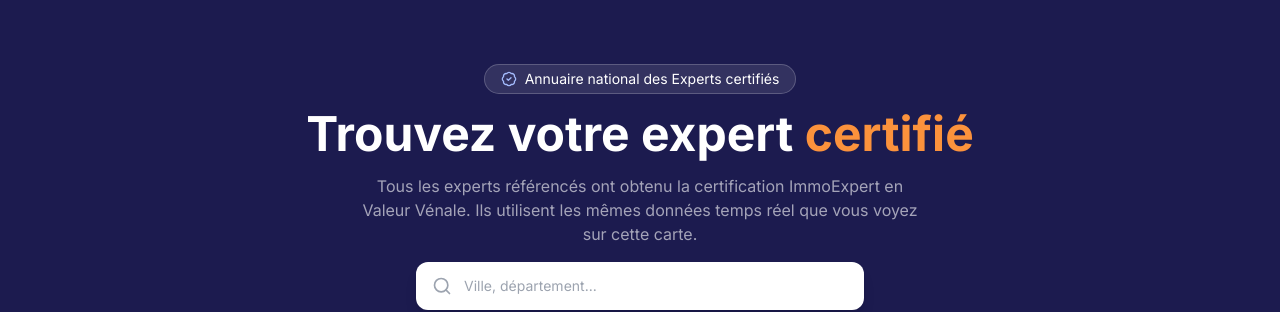
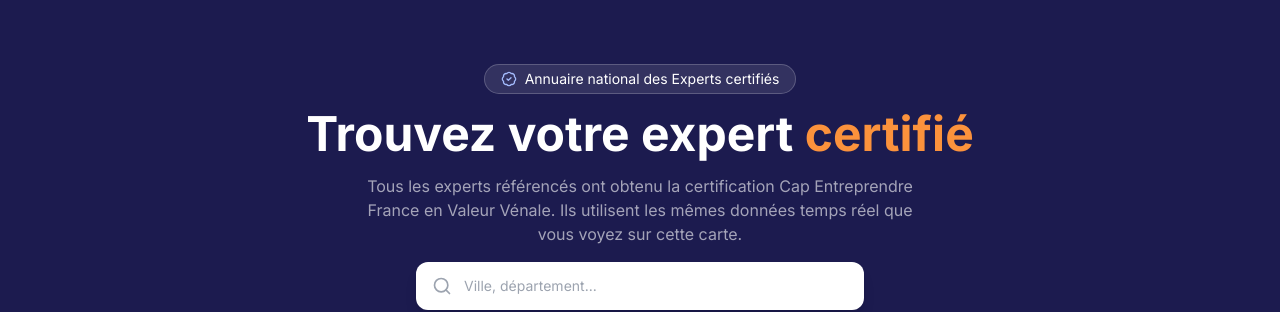
Before and after one commit to maellemolinier-hub/projet-site-pro, a Next.js app in the folder apps/web/: page /experts in a window 1280 px wide. Shown: the top 312 px of the page. Built offline with nearby package versions, Linux system fonts and the light colour scheme.

Commit message:
feat(rebrand): experts listing page brand updated

```diff
--- a/apps/web/app/experts/page.tsx
+++ b/apps/web/app/experts/page.tsx
@@ -5,7 +5,7 @@
 export const metadata: Metadata = {
   title: "Experts certifiés en Valeur Vénale — Annuaire national",
   description:
-    "Trouvez un expert immobilier certifié ImmoExpert près de chez vous. Tous ont suivi la formation Expert en Valeur Vénale.",
+    "Trouvez un expert immobilier nos clients et nos réalisations. Cap Entreprendre France accompagne les entrepreneurs dans leur communication et leur identité de marque.",
 };
 
 const SAMPLE_EXPERTS = Array.from({ length: 12 }, (_, i) => ({
@@ -67,7 +67,7 @@
             <span className="text-accent-400">certifié</span>
           </h1>
           <p className="text-white/60 max-w-xl mx-auto">
-            Tous les experts référencés ont obtenu la certification ImmoExpert
+            Tous les experts référencés ont obtenu la certification Cap Entreprendre France
             en Valeur Vénale. Ils utilisent les mêmes données temps réel que
             vous voyez sur cette carte.
           </p>
```
